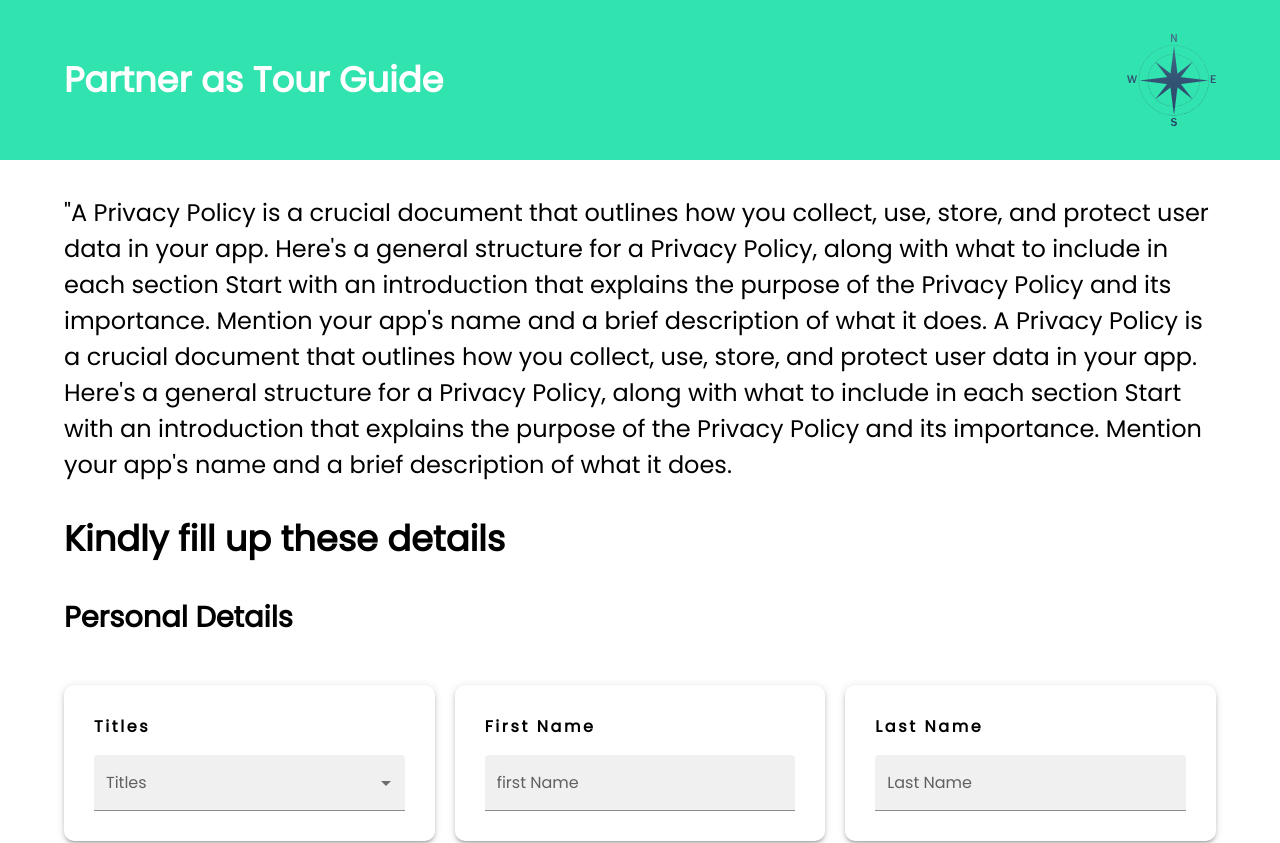
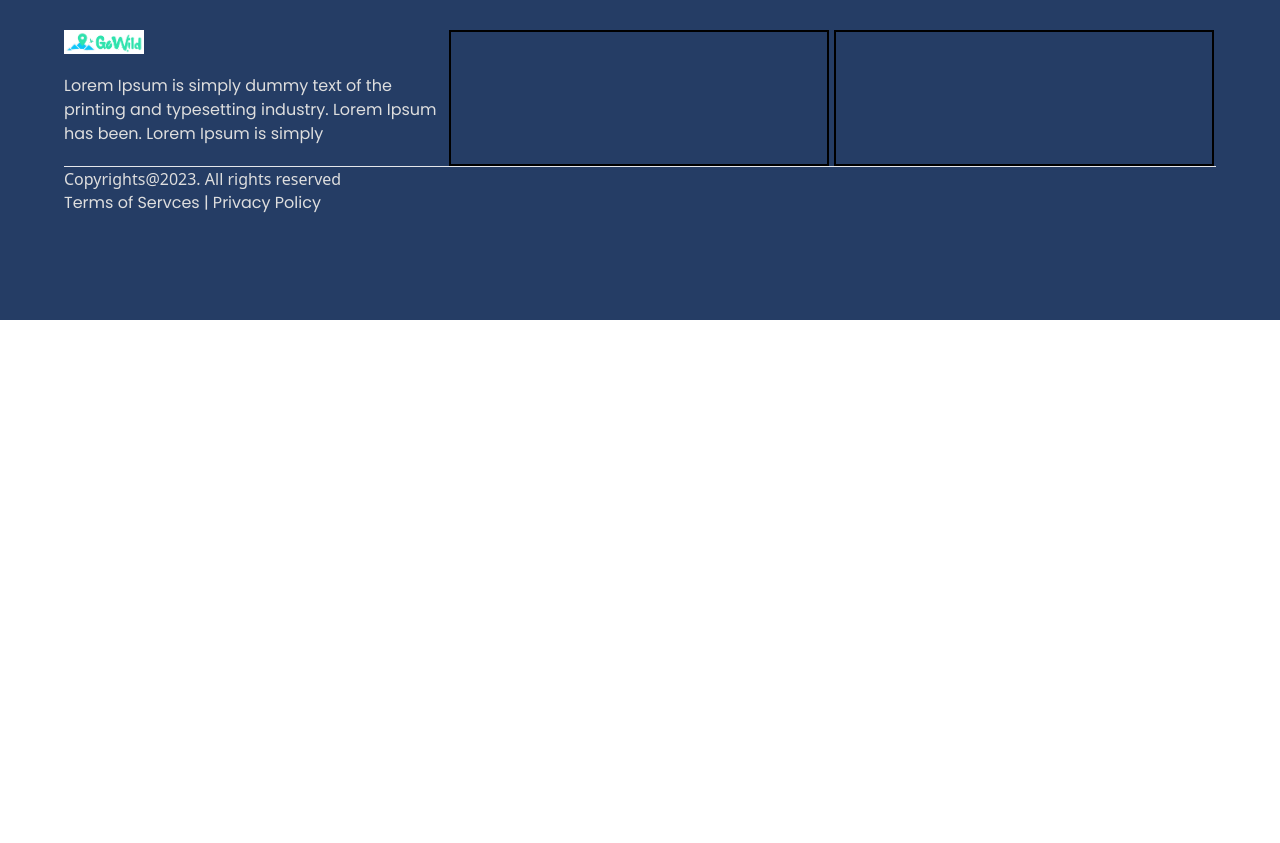
Before and after one commit to Aksh-007/go-wild, a React (Vite) app: page / in a window 1280 px wide. Shown: the top 843 px of the page. After the commit the page ends 800 px from the top, so only its background shows below. Built offline with nearby package versions, Linux system fonts and the light colour scheme.

Commit message:
Feat- footer left side fix

```diff
--- a/src/App.jsx
+++ b/src/App.jsx
@@ -2,15 +2,16 @@
 import Form from "./components/Form.jsx";
 import HeroSection from "./components/HeroSection.jsx";
 import Navbar from "./components/Navbar.jsx";
+import Footer from "./components/Footer.jsx";
 
 function App() {
   return (
     <>
       {/* <Navbar /> */}
       {/* <HeroSection /> */}
-      <Form />
+      {/* <Form /> */}
 
-      {/* <Footer /> */}
+      <Footer />
     </>
   );
 }
--- a/src/components/Footer.jsx
+++ b/src/components/Footer.jsx
@@ -1,10 +1,78 @@
-import { Box, Container } from "@mui/material";
-
+import { Box, Container, Typography } from "@mui/material";
+import Logo from "../assets/logo.png";
 const Footer = () => {
   return (
-    <Box sx={{ bgcolor: "#253D65", height: "407px" }}>
-      <Container>
-        <h1>Footer</h1>
+    <Box
+      sx={{
+        bgcolor: "#253D65",
+        height: "40vh",
+        color: "#DEDEDE",
+      }}
+    >
+      <Container sx={{ padding: "30px 50px" }}>
+        {/* Main Box */}
+        <Box
+          sx={{
+            width: "100%",
+            display: "flex",
+            flexDirection: {
+              xs: "column",
+              sm: "row",
+            },
+            gap: "5px",
+          }}
+        >
+          {/* left side footer */}
+          <Box
+            sx={{
+              width: {
+                xs: "100%",
+                sm: "33%",
+              },
+            }}
+          >
+            <Box>
+              <img src={Logo} alt="logo" style={{ width: "80px" }} />
+            </Box>
+            <Typography sx={{ fontSize: "1rem", padding: "20px 0px" }}>
+              Lorem Ipsum is simply dummy text of the printing and typesetting
+              industry. Lorem Ipsum has been. Lorem Ipsum is simply{" "}
+            </Typography>
+          </Box>
+
+          {/* Middle Footer Links */}
+          <Box
+            sx={{
+              width: {
+                xs: "100%",
+                sm: "33%",
+              },
+              border: "2px solid black",
+            }}
+          ></Box>
+
+          {/* RIght side footer Subscribe */}
+          <Box
+            sx={{
+              width: {
+                xs: "100%",
+                sm: "33%",
+                border: "2px solid black",
+              },
+            }}
+          ></Box>
+        </Box>
+        <hr />
+        {/* Bottom Footer */}
+        <Box>
+          {/* Left Side Copyright */}
+          <Box>Copyrights@2023. All rights reserved</Box>
+
+          {/* Right Side footer */}
+          <Box>
+            <Typography>Terms of Servces | Privacy Policy</Typography>
+          </Box>
+        </Box>
       </Container>
     </Box>
   );
```
